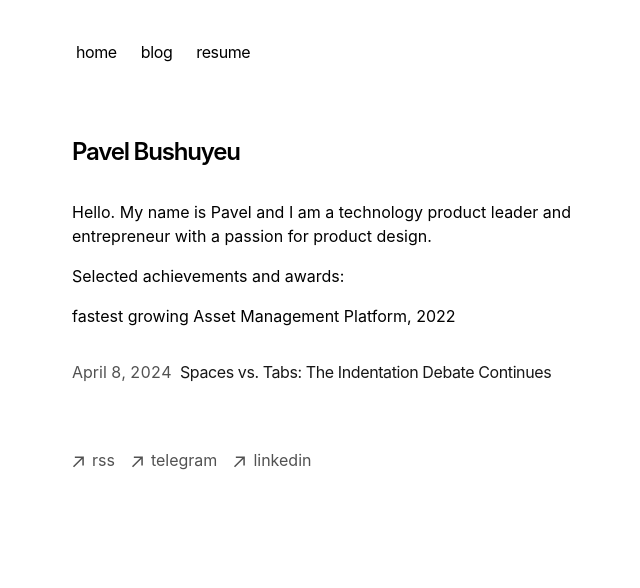
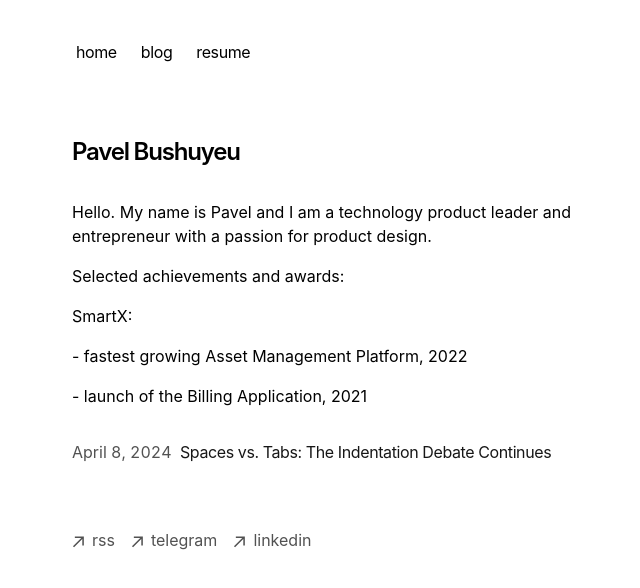
Before and after one commit to bushuyeu/portfolio, a Next.js app: page / in a window 1280 px wide. Shown: the top 588 px of the page, without its empty margins (280-920 px from the left). Built offline with nearby package versions, Linux system fonts and the light colour scheme.

Commit message:
smart staff added

```diff
--- a/app/page.tsx
+++ b/app/page.tsx
@@ -15,10 +15,16 @@ export default function Page() {
         Selected achievements and awards:
         `}
       </h4>
+      <p className="mb-4">
+        {`
+        SmartX:
+        `}
+      </p>
       <ul>
         <li className="mb-4">
-          {"fastest growing Asset Management Platform, 2022"}
+          {"- fastest growing Asset Management Platform, 2022"}
         </li>
+        <li className="mb-4">{"- launch of the Billing Application, 2021"}</li>
       </ul>
       <div className="my-8">
         <BlogPosts />
```
